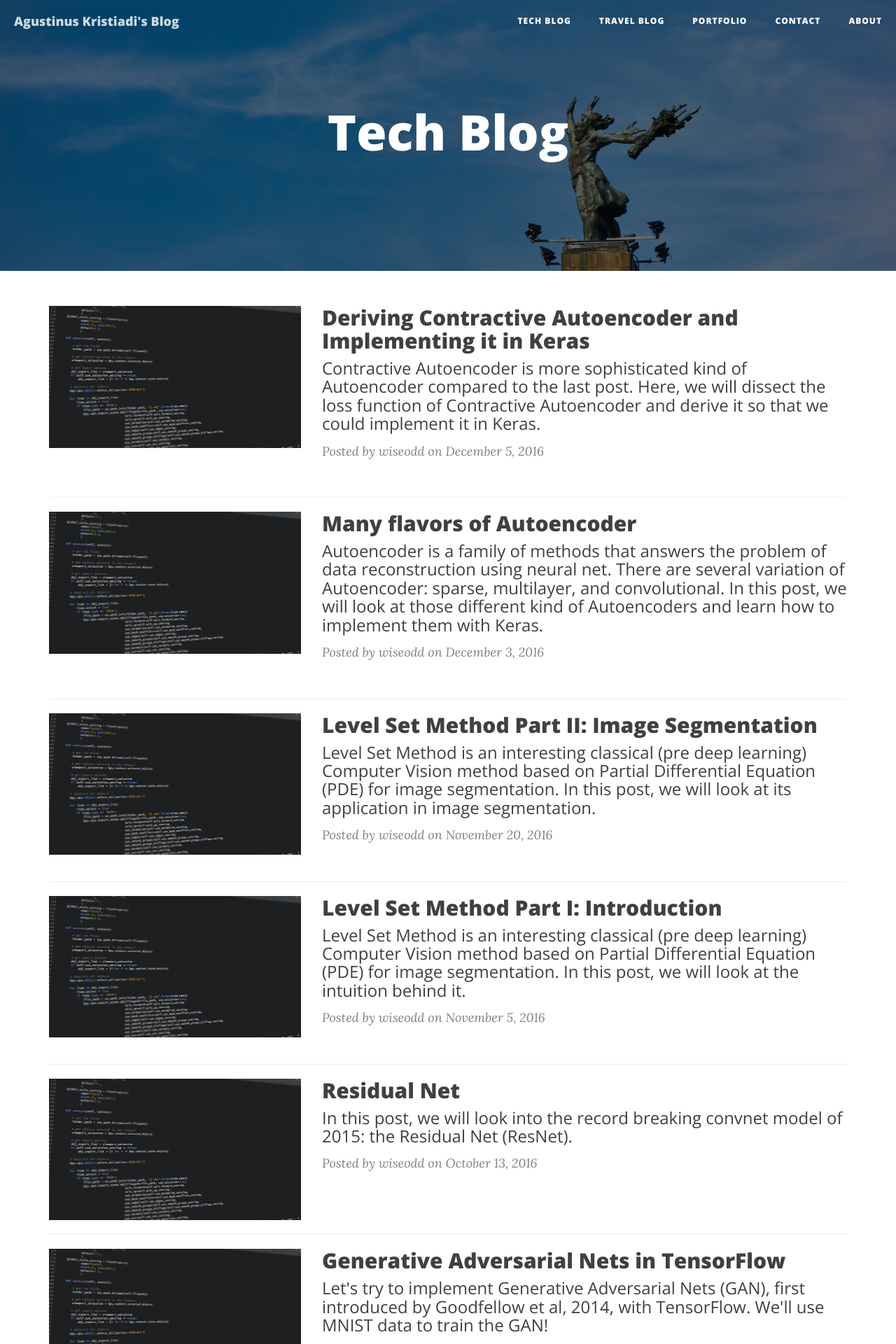
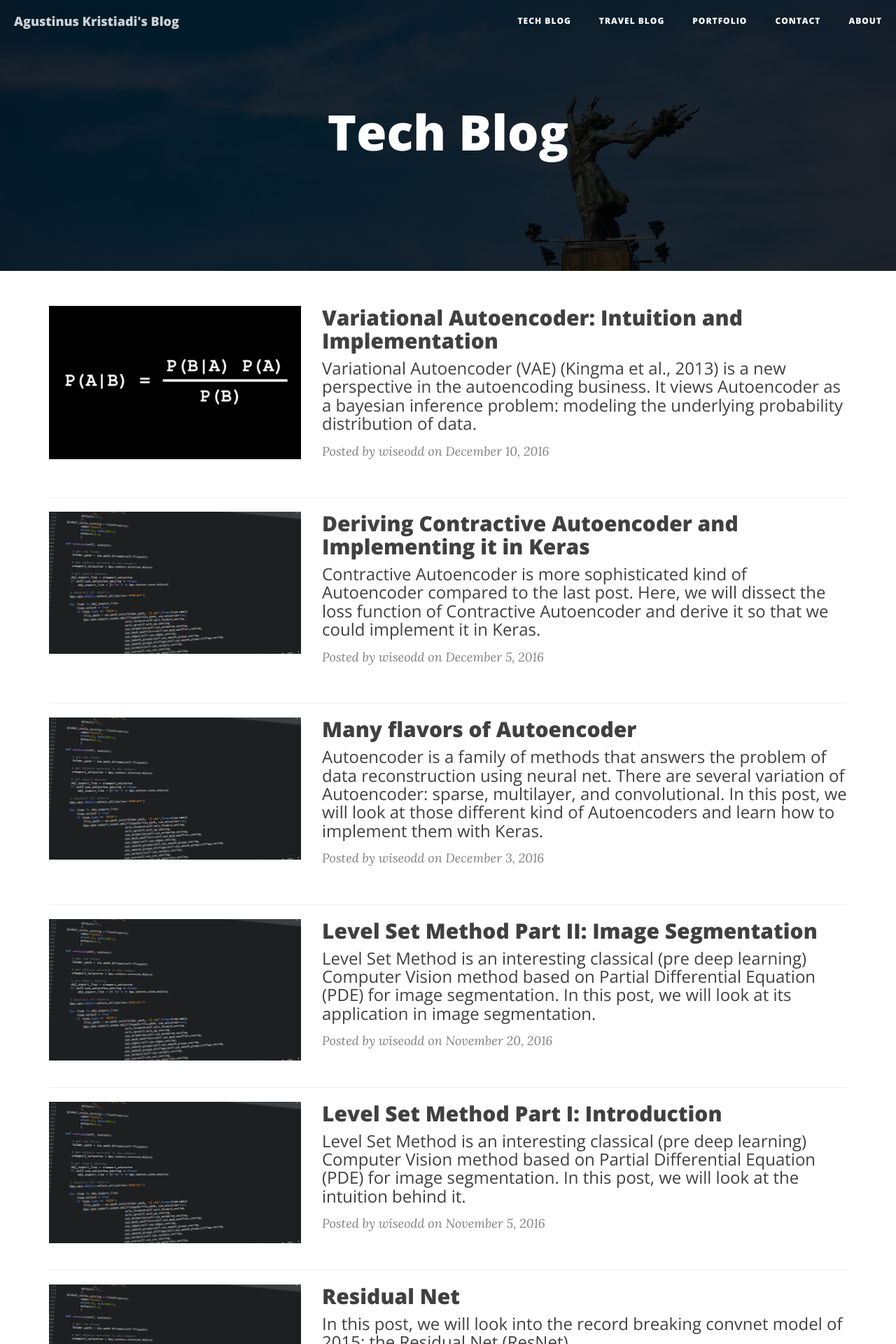
Before and after one commit to hsyodysseyjr/wiseodd0, a Jekyll site: the page built from techblog.html, in a window 1280 px wide. Shown: the top 1920 px of the page at 70% size. Built offline with Jekyll 4.4.1, drawn with Linux system fonts in a browser that asks for light colours; nearby versions of some CDN libraries; part of the change alters nothing that is shown.

Commit message:
Add VAE post

````diff
--- /dev/null
+++ b/_posts/2016-12-10-variational-autoencoder.md
@@ -0,0 +1,282 @@
+---
+layout:     post
+title:      "Variational Autoencoder: Intuition and Implementation"
+subtitle:   "Variational Autoencoder (VAE) (Kingma et al., 2013) is a new perspective in the autoencoding business. It views Autoencoder as a bayesian inference problem: modeling the underlying probability distribution of data."
+date:       2016-12-10 00:30
+author:     "wiseodd"
+header-img: "img/bayes.png"
+category:   techblog
+tags:       [programming, python, neuralnet]
+---
+
+There are two generative models facing neck to neck in the data generation business right now: [Generative Adversarial Nets (GAN)]() and Variational Autoencoder (VAE). These two models have different take on how the models are trained. GAN is rooted in game theory, its objective is to find the Nash Equilibrium between discriminator net and generator net. On the other hand, VAE is rooted in bayesian inference, i.e. it wants to model the underlying probability distribution of data so that it could sample new data from that distribution.
+
+In this post, we will look at the intuition of VAE model and its implementation in Keras.
+
+<h2 class="section-header">VAE: Formulation and Intuition</h2>
+
+Suppose we want to generate a data. Good way to do it is first to decide what kind of data we want to generate, then actually generate the data. For example, say, we want to generate an animal. First, we imagine the animal: it must have four legs, and it must be able to swim. Having those criteria, we could then actually generate the animal by sampling from the animal kingdom. Lo and behold, we get Platypus!
+
+From the story above, our imagination is analogous to **latent variable**. It is often useful to decide the latent variable first in generative models, as latent variable could describe our data. Without latent variable, it is as if we just generate data blindly. And this is the difference between GAN and VAE: VAE uses latent variable, hence it's an expressive model.
+
+Alright, that fable is great and all, but how do we model that? Well, let's talk about probability distribution.
+
+Let's define some notions:
+
+1. \\( X \\): data that we want to model a.k.a the animal
+2. \\( z \\): latent variable a.k.a our imagination
+3. \\( P(X) \\): probability distribution of the data, i.e. that animal kingdom
+4. \\( P(z) \\): probability distribution of latent variable, i.e. our brain, the source of our imagination
+5. \\( P(X \vert z) \\): distribution of generating data given latent variable, e.g. turning imagination into real animal
+
+Our objective here is to model the data, hence we want to find \\( P(X) \\). Using the law of probability, we could find it in relation with \\( z \\) as follows:
+
+$$ P(X) = \int P(X \vert z) P(z) dz $$
+
+that is, we marginalize out \\( z \\) from the joint probability distribution \\( P(X, z) \\).
+
+Now if only we know \\( P(X, z) \\), or equivalently, \\( P(X \vert z) \\) and \\( P(z) \\)...
+
+The idea of VAE is to infer \\( P(z) \\) using \\( P(z \vert X) \\). This is make a lot of sense if we think about it: we want to make our latent variable likely under our data. Talking in term of our fable example, we want to limit our imagination only on animal kingdom domain, so we shouldn't imagine about things like root, leaf, tyre, glass, GPU, refrigerator, doormat, ... as it's unlikely that those things have anything to do with things that come from the animal kingdom. Right?
+
+But the problem is, we have to infer that distribution \\( P(z \vert X) \\), as we don't know it yet. In VAE, as it name suggests, we infer \\( P(z \vert X) \\) using a method called Variational Inference (VI). VI is one of the popular choice of method in bayesian inference, the other one being MCMC method. The main idea of VI is to pose the inference by approach it as an optimization problem. How? By modeling the true distribution \\( P(z \vert X) \\) using simpler distribution that is easy to evaluate, e.g. Gaussian, and minimize the difference between those two distribution using [KL divergence](https://en.wikipedia.org/wiki/Kullback%E2%80%93Leibler_divergence) metric, which tells us how difference it is \\(P\\) and \\(Q\\).
+
+Alright, now let's say we want to infer \\( P(z \vert X) \\) using \\( Q(z \vert X) \\). The KL divergence then formulated as follows:
+
+$$ \begin{align}
+
+D_{KL}[Q(z \vert X) \Vert P(z \vert X)] &= \sum_z P(z) \, \log \frac{Q(z \vert X)}{P(z \vert X)} \\[10pt]
+                            &= E \left[ \log \frac{Q(z \vert X)}{P(z \vert X)} \right] \\[10pt]
+                            &= E[\log Q(z \vert X) - \log P(z \vert X)]
+
+\end{align} $$
+
+Recall the notations above, there are two things that we haven't use, namely \\( P(X) \\), \\( P(X \vert z) \\), and \\( P(z) \\). But, with Bayes' rule, we could make it appear in the equation:
+
+$$ \begin{align}
+
+D_{KL}[Q(z \vert X) \Vert P(z \vert X)] &= E \left[ \log Q(z \vert X) - \log \frac{P(X \vert z) P(z)}{P(X)} \right] \\[10pt]
+                                        &= E[\log Q(z \vert X) - (\log P(X \vert z) + \log P(z) - \log P(X))] \\[10pt]
+                                        &= E[\log Q(z \vert X) - \log P(X \vert z) - \log P(z) + \log P(X)]
+
+\end{align} $$
+
+Notice that the expectation is over \\( z \\) and \\( P(X) \\) doesn't depend on \\( z \\), so we could move it outside of the expectation.
+
+$$ \begin{align}
+
+D_{KL}[Q(z \vert X) \Vert P(z \vert X)] &= E[\log Q(z \vert X) - \log P(X \vert z) - \log P(z)] + \log P(X) \\[10pt]
+D_{KL}[Q(z \vert X) \Vert P(z \vert X)] - \log P(X) &= E[\log Q(z \vert X) - \log P(X \vert z) - \log P(z)]
+
+\end{align} $$
+
+If we look carefully at the right hand side of the equation, we would notice that it could be rewritten as another KL divergence. So let's do that by first rearranging the sign.
+
+$$ \begin{align}
+
+D_{KL}[Q(z \vert X) \Vert P(z \vert X)] - \log P(X) &= E[\log Q(z \vert X) - \log P(X \vert z) - \log P(z)] \\[10pt]
+\log P(X) - D_{KL}[Q(z \vert X) \Vert P(z \vert X)] &= E[\log P(X \vert z) - (\log Q(z \vert X) - \log P(z))] \\[10pt]
+                                       &= E[\log P(X \vert z)] - E[\log Q(z \vert X) - \log P(z)] \\[10pt]
+                                       &= E[\log P(X \vert z)] - D_{KL}[Q(z \vert X) \Vert P(z)]
+
+\end{align} $$
+
+And this is it, the VAE objective function:
+
+$$ \log P(X) - D_{KL}[Q(z \vert X) \Vert P(z \vert X)] = E[\log P(X \vert z)] - D_{KL}[Q(z \vert X) \Vert P(z)] $$
+
+At this point, what do we have? Let's enumerate:
+
+1. \\( Q(z \vert X) \\) that project our data \\( X \\) into latent variable space
+2. \\( z \\), the latent variable
+3. \\( P(X \vert z) \\) that generate data given latent variable
+
+We might feel familiar with this kind of structure. And guess what, it's the same structure as seen in [Autoencoder]()! That is, \\( Q(z \vert X) \\) is the encoder net, \\( z \\) is the encoded representation, and \\( P(X \vert z) \\) is the decoder net! Well, well, no wonder the name of this model is Variational Autoencoder!
+
+
+<h2 class="section-header">VAE: Dissecting the Objective</h2>
+
+It turns out, VAE objective function has a very nice interpretation. That is, we want to model our data, which described by \\( \log P(X) \\), under some error \\( D_{KL}[Q(z \vert X) \Vert P(z \vert X)] \\). In other words, VAE tries to find the lower bound of \\( \log P(X) \\), which in practice is good enough as trying to find the exact distribution is often untractable.
+
+That model then could be found by maximazing over some mapping from latent variable to data \\( \log P(X \vert z) \\) and minimizing the difference between our simple distribution \\( Q(z \vert X) \\) and the true latent distribution \\( P(z) \\).
+
+As we might already know, maximizing \\( E[\log P(X \vert z)] \\) is a maximum likelihood estimation. We basically see it all the time in discriminative supervised model, for example Logistic Regression, SVM, or Linear Regression. In the other words, given an input \\( z \\) and an output \\( X \\), we want to maximize the conditional distribution \\( P(X \vert z) \\) under some model parameters. So we could implement it by using any classifier with input \\( z \\) and output \\( X \\), then optimize the objective function by using for example log loss or regression loss.
+
+What about \\( D_{KL}[Q(z \vert X) \Vert P(z)] \\)? Here, \\( P(z) \\) is the latent variable distribution. We might want to sample \\( P(z) \\) later, so the easiest choice is \\( N(0, 1) \\). Hence, we want to make \\( Q(z \vert X) \\) to be as close as possible to \\( N(0, 1) \\) so that we could sample it easily.
+
+Having \\( P(z) = N(0, 1) \\) also add another benefit. Let's say we also want \\( Q(z \vert X) \\) to be Gaussian with parameters \\( \mu(X) \\) and \\( \Sigma(X) \\), i.e. the mean and variance __given__ X. Then, the KL divergence between those two distribution could be computed in closed form!
+
+$$
+
+D_{KL}[N(\mu(X), \Sigma(X)), N(0, 1)] = \frac{1}{2} \, \left( \textrm{tr}(\Sigma(X)) + \mu(X)^T\mu(X) - k - \log \, \det(\Sigma(X)) \right)
+
+$$
+
+Above, \\( k \\) is the dimension of our Gaussian. \\( \textrm{tr}(X) \\) is trace function, i.e. sum of the diagonal of matrix \\( X \\). The determinant of a diagonal matrix could be computed as product of its diagonal. So really, we could implement \\( \Sigma(X) \\) as just a vector as it's a diagonal matrix:
+
+$$ \begin{align}
+
+D_{KL}[N(\mu(X), \Sigma(X)), N(0, 1)] &= \frac{1}{2} \, \left( \sum_k \Sigma(X) + \sum_k \mu^2(X) - \sum_k 1 - \log \, \prod_k \Sigma(X) \right) \\[10pt]
+                                      &= \frac{1}{2} \, \left( \sum_k \Sigma(X) + \sum_k \mu^2(X) - \sum_k 1 - \sum_k \log \Sigma(X) \right) \\[10pt]
+                                      &= \frac{1}{2} \, \sum_k \left( \Sigma(X) + \mu^2(X) - 1 - \log \Sigma(X) \right)
+\end{align} $$
+
+In practice, however, it's better to model \\( \Sigma(X) \\) as \\( \log \Sigma(X) \\), as it is more numerically stable to take exponent compared to computing log. Hence, our final KL divergence term is:
+
+$$
+
+D_{KL}[N(\mu(X) \Vert \Sigma(X)), N(0, 1)] = \frac{1}{2} \sum_k \left( \exp(\Sigma(X)) + \mu^2(X) - 1 - \Sigma(X) \right)
+
+$$
+
+
+<h2 class="section-header">Implementation in Keras</h2>
+
+First, let's implement the encoder net \\( Q(z \vert X) \\), which takes input \\( X \\) and outputting two things: \\( \mu(X) \\) and \\( \Sigma(X) \\), the parameters of the Gaussian.
+
+``` python
+from tensorflow.examples.tutorials.mnist import input_data
+from keras.layers import Input, Dense, Lambda
+from keras.models import Model
+from keras.objectives import binary_crossentropy
+from keras.callbacks import LearningRateScheduler
+
+import numpy as np
+import matplotlib.pyplot as plt
+import keras.backend as K
+import tensorflow as tf
+
+
+m = 50
+n_z = 2
+n_epoch = 10
+
+
+# Q(z|X) -- encoder
+inputs = Input(shape=(784,))
+h_q = Dense(512, activation='relu')(inputs)
+mu = Dense(n_z, activation='linear')(h_q)
+log_sigma = Dense(n_z, activation='linear')(h_q)
+```
+
+That is, our \\( Q(z \vert X) \\) is a neural net with one hidden layer. In this implementation, our latent variable is two dimensional, so that we could easily visualize it. In practice though, more dimension in latent variable should be better.
+
+However, we are now facing a problem. How do we get \\( z \\) from the encoder outputs? Obviously we could sample \\( z \\) from a Gaussian which parameters are the outputs of the encoder. Alas, sampling directly won't do, if we want to train VAE with gradient descent as the sampling operation doesn't have gradient!
+
+There is, however a trick called reparameterization trick, which makes the network differentiable. Reparameterization trick basically divert the non-differentiable operation out of the network, so that, even though we still involve a thing that is non-differentiable, at least it is out of the network, hence the network could still be trained.
+
+The reparameterization trick is as follows. Recall, if we have \\( x \sim N(\mu, \Sigma) \\) and then standardize it so that \\( \mu = 0, \Sigma = 1 \\), we could revert it back to the original distribution by reverting the standardization process. Hence, we have this equation:
+
+$$ x = \mu + \Sigma^{\frac{1}{2}} x_{std} $$
+
+With that in mind, we could extend it. If we sample from a standard normal distribution, we could convert it to any Gaussian we want if we know the mean and the variance. Hence we could implement our sampling operation of \\( z \\) by:
+
+$$
+
+z = \mu(X) + \Sigma^{\frac{1}{2}}(X) \, \epsilon
+
+$$
+
+where \\( \epsilon \sim N(0, 1) \\).
+
+Now, during backpropagation, we don't care anymore with the sampling process, as it is now outside of the network, i.e. doesn't depend on anything in the net, hence the gradient won't flow through it.
+
+``` python
+def sample_z(args):
+    mu, log_sigma = args
+    eps = K.random_normal(shape=(m, n_z), mean=0., std=1.)
+    return mu + K.exp(log_sigma / 2) * eps
+
+
+# Sample z ~ Q(z|X)
+z = Lambda(sample_z)([mu, log_sigma])
+```
+
+Now we create the decoder net \\( P(X \vert z) \\):
+
+``` python
+# P(X|z) -- decoder
+decoder_hidden = Dense(512, activation='relu')
+decoder_out = Dense(784, activation='sigmoid')
+
+h_p = decoder_hidden(z)
+outputs = decoder_out(h_p)
+```
+
+Lastly, from this model, we can do three things: reconstruct inputs, encode inputs into latent variables, and generate data from latent variable. So, we have three Keras models:
+
+``` python
+# Overall VAE model, for reconstruction and training
+vae = Model(inputs, outputs)
+
+# Encoder model, to encode input into latent variable
+# We use the mean as the output as it is the center point, the representative of the gaussian
+encoder = Model(inputs, mu)
+
+# Generator model, generate new data given latent variable z
+d_in = Input(shape=(n_z,))
+d_h = decoder_hidden(d_in)
+d_out = decoder_out(d_h)
+decoder = Model(d_in, d_out)
+```
+
+Then, we need to translate our loss into Keras code:
+
+``` python
+def vae_loss(y_true, y_pred):
+    """ Calculate loss = reconstruction loss + KL loss for each data in minibatch """
+    # E[log P(X|z)]
+    recon = K.sum(K.binary_crossentropy(y_pred, y_true), axis=1)
+    # D_KL(Q(z|X) || P(z|X)); calculate in closed form as both dist. are Gaussian
+    kl = 0.5 * K.sum(K.exp(log_sigma) + K.square(mu) - 1. - log_sigma, axis=1)
+
+    return recon + kl
+```
+
+and then train it:
+
+``` python
+vae.compile(optimizer='adam', loss=vae_loss)
+vae.fit(X_train, X_train, batch_size=m, nb_epoch=n_epoch)
+```
+
+And that's it, the implementation of VAE in Keras!
+
+
+<h2 class="section-header">Implementation on MNIST Data</h2>
+
+We could use any dataset really, but like always, we will use MNIST as an example.
+
+After we trained our VAE model, we then could visualize the latent variable space \\( Q(z \vert X) \\):
+
+![Q(z \vert X)]({{ site.baseurl }}/img/2016-12-10-variational-autoencoder/z_dist.png)
+
+As we could see, in the latent space, the representation of our data that have the same characteristic, e.g. same label, are close to each other. Notice that in the training phase, we never provide any information regarding the data.
+
+We could also look at the data reconstruction by running through the data into overall VAE net:
+
+![Reconstruction]({{ site.baseurl }}/img/2016-12-10-variational-autoencoder/reconstruction.png)
+
+Lastly, we could generate new sample by first sample \\( z \sim N(0, 1) \\) and feed it into our decoder net:
+
+![Generation]({{ site.baseurl }}/img/2016-12-10-variational-autoencoder/generation.png)
+
+If we look closely on the reconstructed and generated data, we would notice that some of the data are ambiguous. For example the digit 5 looks like 3 or 8. That's because our latent variable space is a continous distribution (i.e. \\( N(0, 1) \\)), hence there bound to be some smooth transition on the edge of the clusters. And also, the cluster of digits are close to each other if they are somewhat similar. That's why in the latent space, 5 is close to 3.
+
+
+<h2 class="section-header">Conclusion</h2>
+
+In this post we looked at the intuition behind Variational Autoencoder (VAE), its formulation, and its implementation in Keras.
+
+We also saw the difference between VAE and GAN, the two most popular generative models nowadays.
+
+For more math on VAE, be sure to hit the original paper by Kingma et al., 2014. There is also an excellent tutorial on VAE by Carl Doersch. Check out the references section below.
+
+The full code is available in my repo: <https://github.com/wiseodd/generative-models>
+
+
+<h2 class="section-header">References</h2>
+
+1. Doersch, Carl. "Tutorial on variational autoencoders." arXiv preprint arXiv:1606.05908 (2016).
+2. Kingma, Diederik P., and Max Welling. "Auto-encoding variational bayes." arXiv preprint arXiv:1312.6114 (2013).
+3. <https://blog.keras.io/building-autoencoders-in-keras.html>
--- a/css/clean-blog.css
+++ b/css/clean-blog.css
@@ -430,7 +430,7 @@ body {
   height: 100%;
   position: absolute;
   background-color: #000;
-  opacity: 0.5;
+  opacity: 0.8;
 }
 
 .post p {
````
Also changed, not shown: img/2016-12-10-variational-autoencoder/generation.png (added), img/2016-12-10-variational-autoencoder/reconstruction.png (added), img/2016-12-10-variational-autoencoder/z_dist.png (added).
